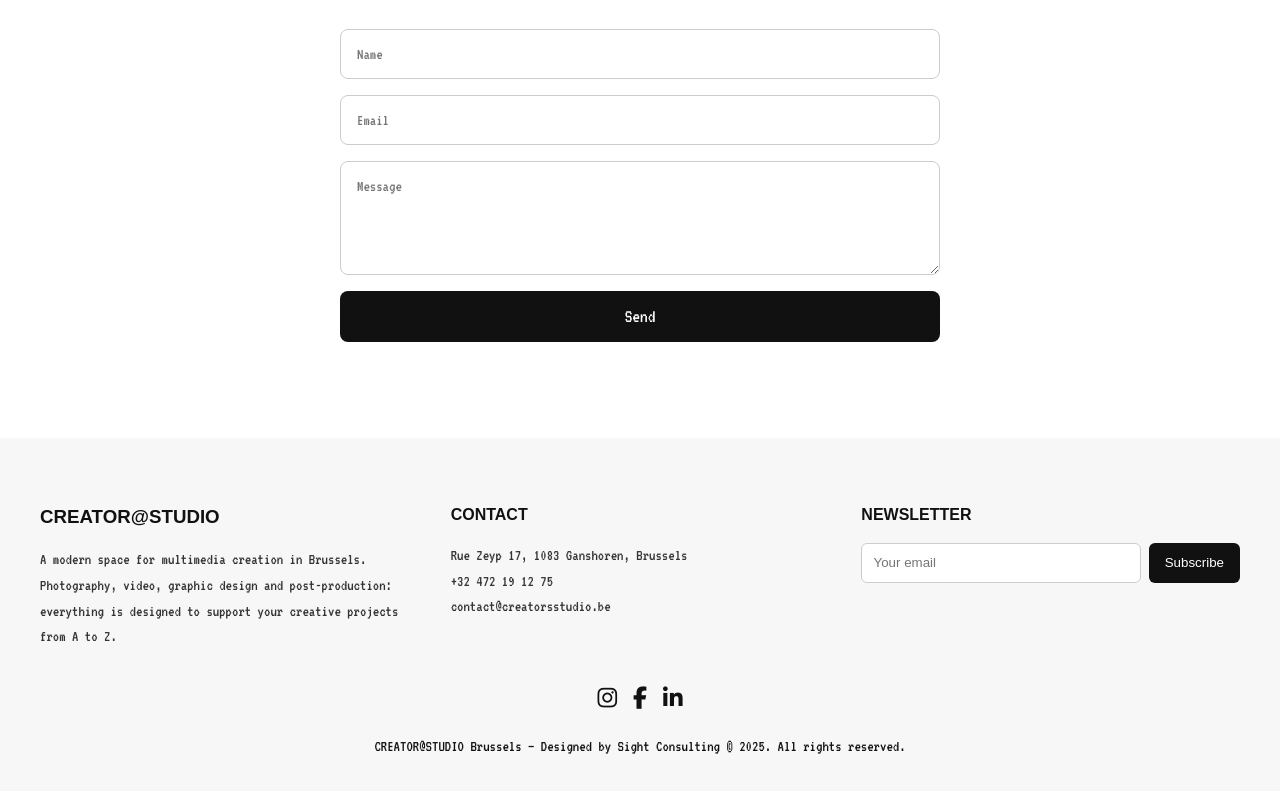
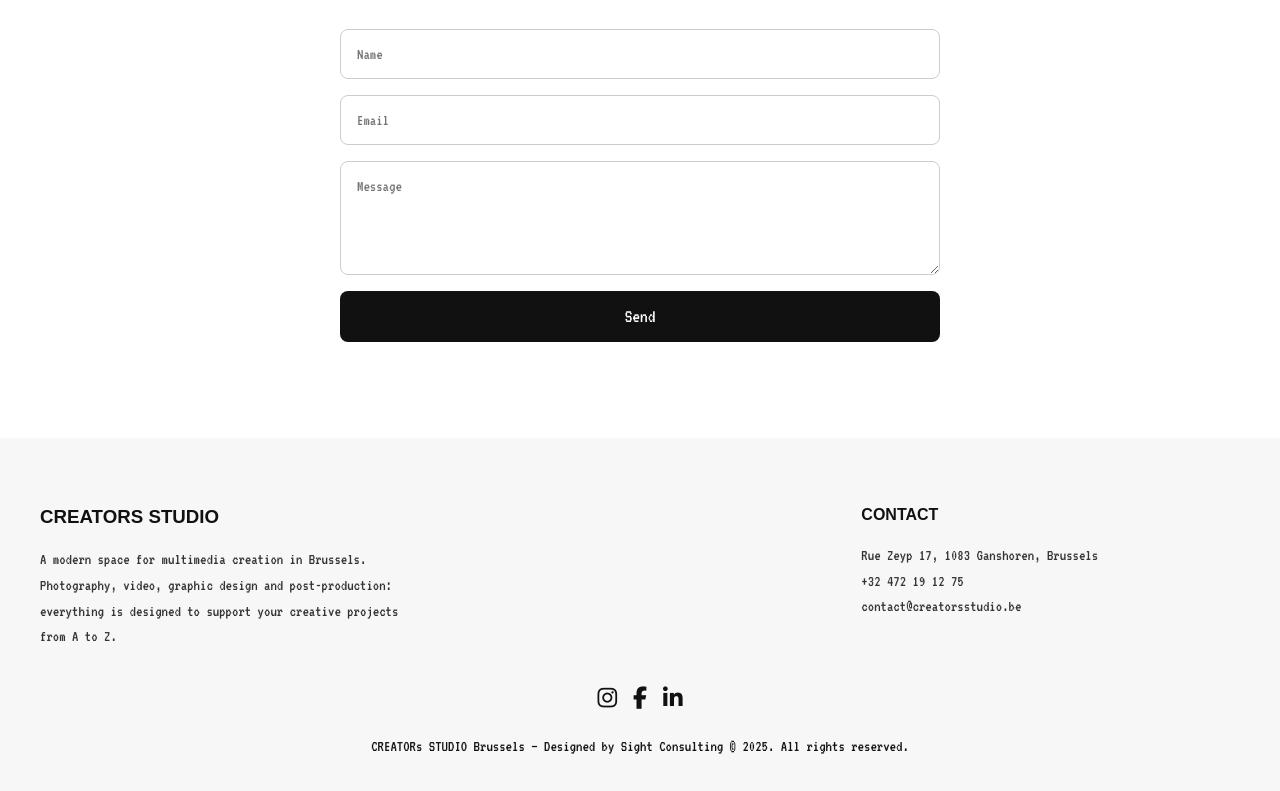
Before and after one commit to fickelttuza/creators, a plain HTML site: page index.html in a window 1280 px wide. Shown: the part 2587-3378 px from the top of the page. Drawn offline with Linux system fonts and the light colour scheme; a web font is replaced by a local one.

Commit message:
Update index.html

```diff
--- a/index.html
+++ b/index.html
@@ -471,7 +471,7 @@
             }
 
             /* Center the last card if it's alone in the row */
-            .equipment-card:last-child:nth-child(3n + 1) {
+            .equipment-card:last-child:nth-child(2n + 1) {
                 margin-left: auto;
                 margin-right: auto;
                 grid-column: 1 / -1;
@@ -838,7 +838,7 @@
     <!-- ABOUT -->
     <section id="about" class="about">
         <h2>About Us</h2>
-        <p>CREATOR@STUDIO is a unique creative and collaborative space in Brussels, designed for artists, entrepreneurs, and multimedia enthusiasts. Our studio combines creativity, visual innovation and technology to bring your projects to life. We provide a complete working environment with professional equipment: equipped photo and video studios, lighting, various backdrops, editing stations and graphic design tools. More than just a studio, it's a true multimedia playground where imagination becomes reality.</p>
+        <p>CREATORS STUDIO is a unique creative and collaborative space in Brussels, designed for artists, entrepreneurs, and multimedia enthusiasts. Our studio combines creativity, visual innovation and technology to bring your projects to life. We provide a complete working environment with professional equipment: equipped photo and video studios, lighting, various backdrops, editing stations and graphic design tools. More than just a studio, it's a true multimedia playground where imagination becomes reality.</p>
     </section>
 
     <!-- EQUIPMENT -->
@@ -902,21 +902,17 @@
 
         <div class="footer-container">
             <div class="footer-col">
-                <h3>CREATOR@STUDIO</h3>
+                <h3>CREATORS STUDIO</h3>
                 <p>A modern space for multimedia creation in Brussels. Photography, video, graphic design and post-production: everything is designed to support your creative projects from A to Z.</p>
+            </div>
+            <div class="footer-col">
+
             </div>
             <div class="footer-col">
                 <h4>Contact</h4>
                 <p>Rue Zeyp 17, 1083 Ganshoren, Brussels</p>
                 <p><a href="tel:+32472191275">+32 472 19 12 75</a></p>
                 <p><a href="mailto:contact@creatorsstudio.be">contact@creatorsstudio.be</a></p>
-            </div>
-            <div class="footer-col">
-                <h4>Newsletter</h4>
-                <form class="newsletter">
-                    <input type="email" placeholder="Your email" required>
-                    <button type="submit">Subscribe</button>
-                </form>
             </div>
         </div>
         <div class="footer-bottom">
@@ -925,7 +921,8 @@
                 <a href="https://facebook.com" target="_blank"><i class="fab fa-facebook-f"></i></a>
                 <a href="https://linkedin.com" target="_blank"><i class="fab fa-linkedin-in"></i></a>
             </div>
-            <p>CREATOR@STUDIO Brussels — Designed by Sight Consulting © 2025. All rights reserved.</p>
+            <p>CREATORs STUDIO Brussels — Designed by Sight Consulting © 2025. All rights reserved.</p>
+
         </div>
     </footer>
 
@@ -1035,7 +1032,7 @@
             aboutTitle: "About Us",
             equipmentTitle: "Equipment",
             contactTitle: "Contact",
-            aboutText: "CREATOR@STUDIO is a unique creative and collaborative space in Brussels, designed for artists, entrepreneurs, and multimedia enthusiasts. Our studio combines creativity, visual innovation and technology to bring your projects to life. We provide a complete working environment with professional equipment: equipped photo and video studios, lighting, various backdrops, editing stations and graphic design tools. More than just a studio, it's a true multimedia playground where imagination becomes reality.",
+            aboutText: "CREATORS STUDIO is a unique creative and collaborative space in Brussels, designed for artists, entrepreneurs, and multimedia enthusiasts. Our studio combines creativity, visual innovation and technology to bring your projects to life. We provide a complete working environment with professional equipment: equipped photo and video studios, lighting, various backdrops, editing stations and graphic design tools. More than just a studio, it's a true multimedia playground where imagination becomes reality.",
             equipmentText: "Discover our professional equipment for your creative projects:",
             namePlaceholder: "Name",
             emailPlaceholder: "Email",
@@ -1058,7 +1055,7 @@
             aboutTitle: "À propos",
             equipmentTitle: "Matériel et Équipements",
             contactTitle: "Contact",
-            aboutText: "CREATOR@STUDIO est un espace créatif et collaboratif unique à Bruxelles, pensé pour les artistes, entrepreneurs et passionnés de multimédia. Our studio combines créativité, innovation visuelle et technologie pour donner vie à vos projets. Nous mettons à disposition un environnement complet de travail avec du matériel professionnel : studios photo et vidéo équipés, éclairages, fonds variés, stations de montage et outils de design graphique. Plus qu'un simple studio, c'est un véritable terrain de jeu multimédia où l'imagination devient réalité.",
+            aboutText: "CREATORS STUDIO est un espace créatif et collaboratif unique à Bruxelles, pensé pour les artistes, entrepreneurs et passionnés de multimédia. Our studio combines créativité, innovation visuelle et technologie pour donner vie à vos projets. Nous mettons à disposition un environnement complet de travail avec du matériel professionnel : studios photo et vidéo équipés, éclairages, fonds variés, stations de montage et outils de design graphique. Plus qu'un simple studio, c'est un véritable terrain de jeu multimédia où l'imagination devient réalité.",
             equipmentText: "Découvrez notre matériel professionnel pour vos projets créatifs :",
             namePlaceholder: "Nom",
             emailPlaceholder: "Email",
@@ -1117,7 +1114,7 @@
             document.querySelector('.newsletter input').placeholder = content.newsletterPlaceholder;
             document.querySelector('.newsletter button').textContent = content.subscribeButton;
 
-            document.querySelector('.footer-bottom p').innerHTML = `&copy; 2025 CREATOR@STUDIO Brussels. ${content.rights}`;
+            document.querySelector('.footer-bottom p').innerHTML = `&copy; 2025 CREATORS STUDIO Brussels. ${content.rights}`;
 
             // Update active button
             if (lang === 'en') {
```
